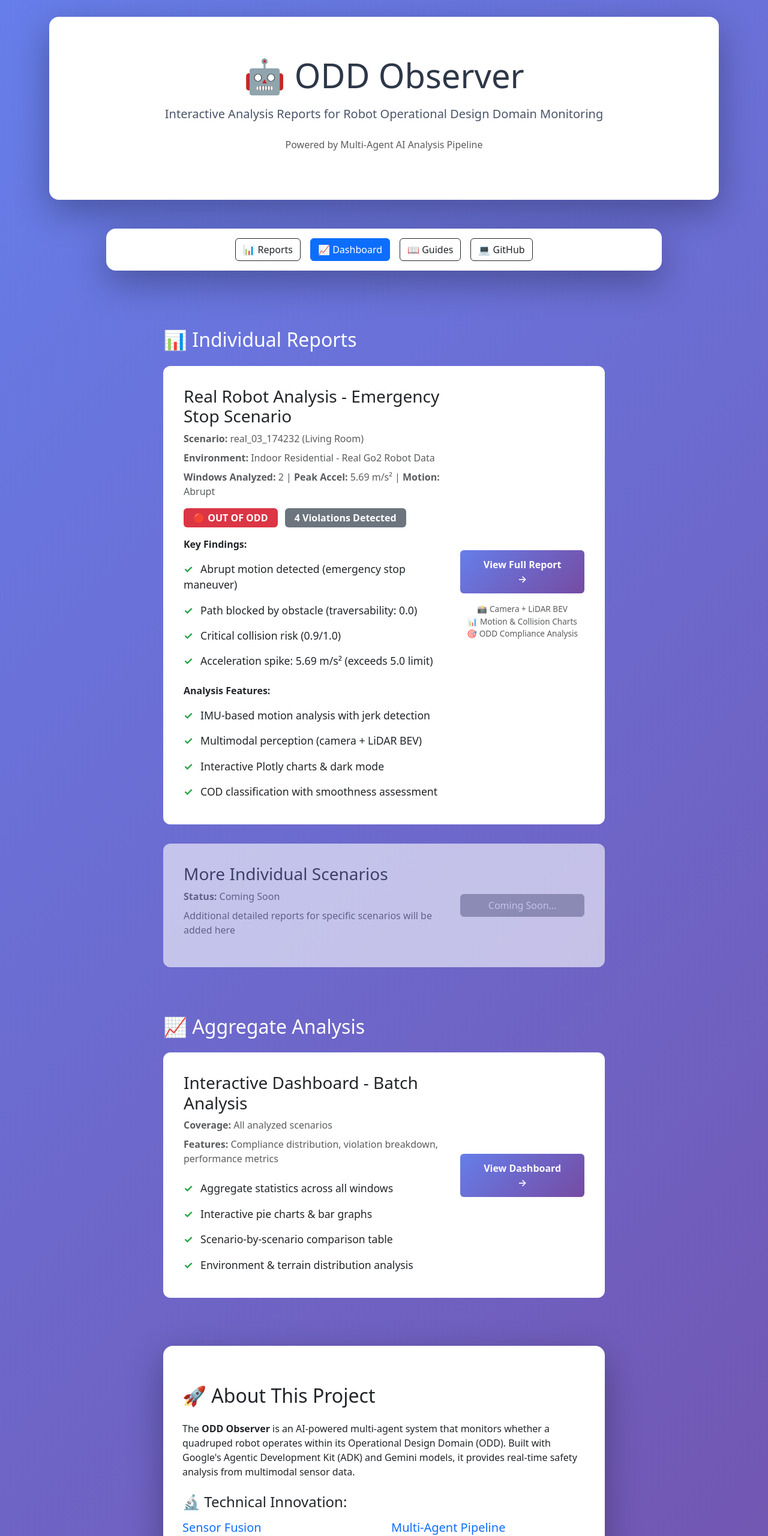
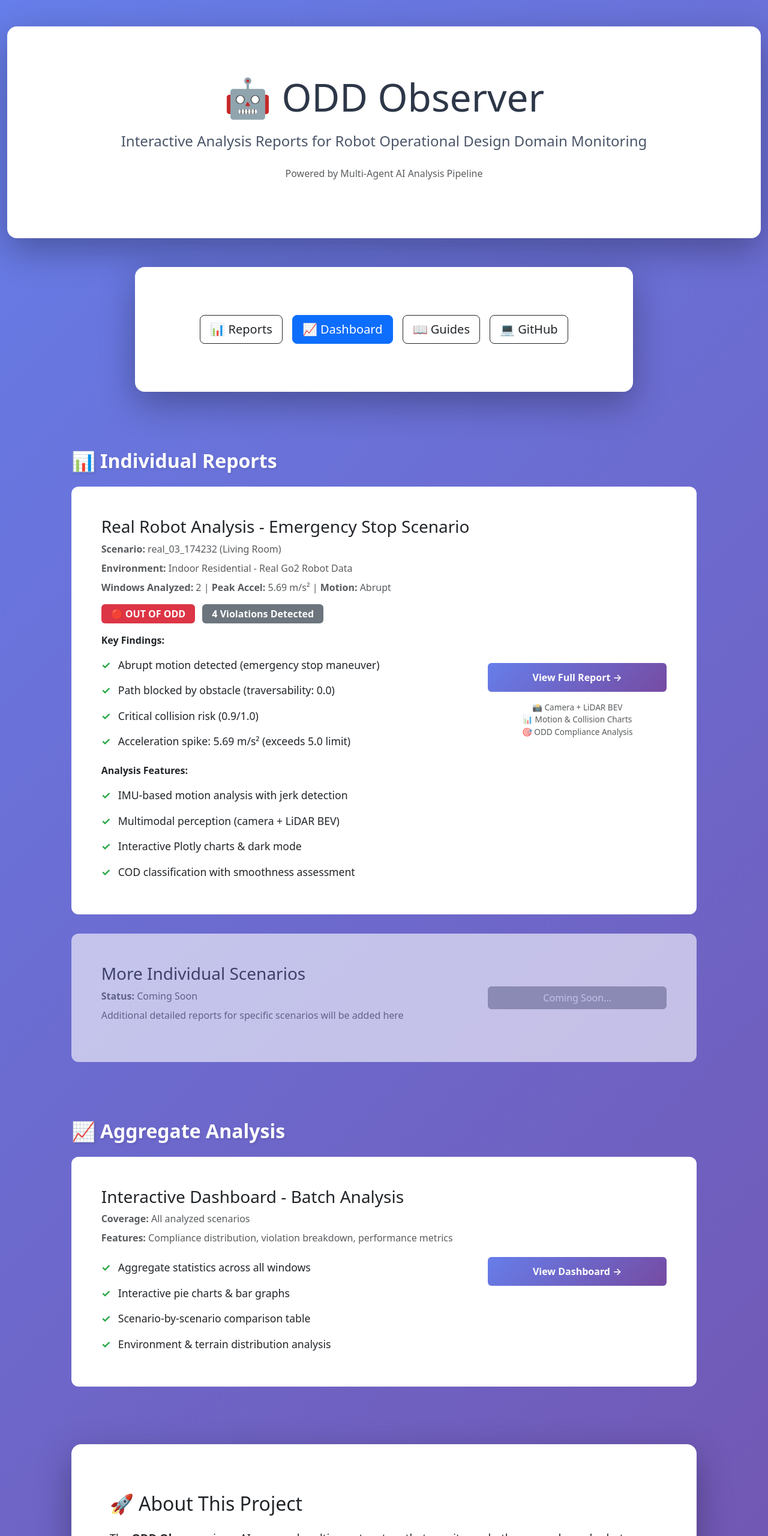
Before and after one commit to danmartinez78/go2-odd-observer, a plain HTML site: page docs/index.html in a window 1280 px wide. Shown: the part 20-2580 px from the top of the page at 60% size. Drawn offline with nearby package versions, Linux system fonts and the light colour scheme.

Commit message:
feat: desktop-optimized layout for GitHub Pages
- Wider containers (1400px @ 1200px, 1600px @ 1600px)
- Larger hero sections with increased padding on desktop
- Improved typography scaling (4rem headers, 1.5rem lead)
- Multi-column feature grids for better desktop use
- Enhanced spacing between sections (4rem margins)
- Larger navigation buttons (btn-lg)
- Professional section headers with text shadow
- Responsive breakpoints for xl/lg/md screens

```diff
--- a/docs/index.html
+++ b/docs/index.html
@@ -10,7 +10,40 @@
         body {
             background: linear-gradient(135deg, #667eea 0%, #764ba2 100%);
             min-height: 100vh;
-            padding: 3rem 0;
+            padding: 2rem 0;
+        }
+
+        /* Desktop optimizations */
+        @media (min-width: 1200px) {
+            body {
+                padding: 4rem 0;
+            }
+
+            .container {
+                max-width: 1400px;
+            }
+
+            .hero {
+                padding: 5rem 4rem !important;
+            }
+
+            .report-card {
+                padding: 3rem !important;
+            }
+
+            h1.display-4 {
+                font-size: 4rem !important;
+            }
+
+            .lead {
+                font-size: 1.5rem !important;
+            }
+        }
+
+        @media (min-width: 1600px) {
+            .container {
+                max-width: 1600px;
+            }
         }
 
         .hero {
@@ -86,6 +119,30 @@
             font-weight: bold;
             margin-right: 0.5rem;
         }
+
+        /* Multi-column layouts for desktop */
+        @media (min-width: 992px) {
+            .feature-grid {
+                column-count: 2;
+                column-gap: 2rem;
+            }
+
+            .feature-grid .feature-list {
+                break-inside: avoid;
+            }
+        }
+
+        /* Section headers */
+        .section-header {
+            font-weight: 700;
+            text-shadow: 2px 2px 4px rgba(0, 0, 0, 0.1);
+            margin-bottom: 2rem;
+        }
+
+        /* Improved spacing */
+        .content-section {
+            margin-bottom: 4rem;
+        }
     </style>
 </head>
 
@@ -99,23 +156,24 @@
         </div>
 
         <!-- Navigation -->
-        <div class="row mb-5">
-            <div class="col-md-10 offset-md-1">
+        <div class="row mb-5 content-section">
+            <div class="col-12 col-lg-10 offset-lg-1 col-xl-8 offset-xl-2">
                 <div class="hero p-3">
                     <div class="d-flex justify-content-center gap-3 flex-wrap">
-                        <a href="#reports" class="btn btn-outline-dark">📊 Reports</a>
-                        <a href="dashboard.html" class="btn btn-primary">📈 Dashboard</a>
-                        <a href="guides/GETTING_STARTED.md" class="btn btn-outline-dark">📖 Guides</a>
-                        <a href="https://github.com/danmartinez78/go2-odd-observer" class="btn btn-outline-dark">💻 GitHub</a>
+                        <a href="#reports" class="btn btn-outline-dark btn-lg">📊 Reports</a>
+                        <a href="dashboard.html" class="btn btn-primary btn-lg">📈 Dashboard</a>
+                        <a href="guides/GETTING_STARTED.md" class="btn btn-outline-dark btn-lg">📖 Guides</a>
+                        <a href="https://github.com/danmartinez78/go2-odd-observer" class="btn btn-outline-dark btn-lg">💻
+                            GitHub</a>
                     </div>
                 </div>
             </div>
         </div>
 
         <!-- Available Reports -->
-        <div class="row" id="reports">
-            <div class="col-md-8 offset-md-2">
-                <h2 class="text-white mb-4">📊 Individual Reports</h2>
+        <div class="row content-section" id="reports">
+            <div class="col-12 col-lg-10 offset-lg-1">
+                <h2 class="text-white mb-4 section-header">📊 Individual Reports</h2>
 
                 <!-- Demo Report Card -->
                 <div class="report-card">
@@ -123,8 +181,10 @@
                         <div class="col-md-8">
                             <h3>Real Robot Analysis - Emergency Stop Scenario</h3>
                             <p class="text-muted mb-2"><strong>Scenario:</strong> real_03_174232 (Living Room)</p>
-                            <p class="text-muted mb-2"><strong>Environment:</strong> Indoor Residential - Real Go2 Robot Data</p>
-                            <p class="text-muted mb-3"><strong>Windows Analyzed:</strong> 2 | <strong>Peak Accel:</strong> 5.69 m/s² | <strong>Motion:</strong> Abrupt</p>
+                            <p class="text-muted mb-2"><strong>Environment:</strong> Indoor Residential - Real Go2 Robot
+                                Data</p>
+                            <p class="text-muted mb-3"><strong>Windows Analyzed:</strong> 2 | <strong>Peak
+                                    Accel:</strong> 5.69 m/s² | <strong>Motion:</strong> Abrupt</p>
 
                             <div class="mb-3">
                                 <span class="badge badge-violation badge-status me-2">🔴 OUT OF ODD</span>
@@ -166,7 +226,8 @@
                         <div class="col-md-8">
                             <h3>More Individual Scenarios</h3>
                             <p class="text-muted mb-2"><strong>Status:</strong> Coming Soon</p>
-                            <p class="text-muted mb-3">Additional detailed reports for specific scenarios will be added here</p>
+                            <p class="text-muted mb-3">Additional detailed reports for specific scenarios will be added
+                                here</p>
                         </div>
                         <div class="col-md-4 text-center">
                             <button class="btn btn-secondary w-100" disabled>
@@ -179,16 +240,17 @@
         </div>
 
         <!-- Dashboard Section -->
-        <div class="row mt-5">
-            <div class="col-md-8 offset-md-2">
-                <h2 class="text-white mb-4">📈 Aggregate Analysis</h2>
+        <div class="row content-section">
+            <div class="col-12 col-lg-10 offset-lg-1">
+                <h2 class="text-white mb-4 section-header">📈 Aggregate Analysis</h2>
 
                 <div class="report-card">
                     <div class="row align-items-center">
                         <div class="col-md-8">
                             <h3>Interactive Dashboard - Batch Analysis</h3>
                             <p class="text-muted mb-2"><strong>Coverage:</strong> All analyzed scenarios</p>
-                            <p class="text-muted mb-3"><strong>Features:</strong> Compliance distribution, violation breakdown, performance metrics</p>
+                            <p class="text-muted mb-3"><strong>Features:</strong> Compliance distribution, violation
+                                breakdown, performance metrics</p>
 
                             <ul class="feature-list mb-0">
                                 <li>Aggregate statistics across all windows</li>
@@ -208,21 +270,21 @@
         </div>
 
         <!-- About Section -->
-        <div class="row mt-5">
-            <div class="col-md-8 offset-md-2">
+        <div class="row content-section">
+            <div class="col-12 col-lg-10 offset-lg-1">
                 <div class="hero">
                     <h2 class="mb-4">🚀 About This Project</h2>
-                    <p class="mb-3">
+                    <p class="mb-4" style="font-size: 1.15rem;">
                         The <strong>ODD Observer</strong> is an AI-powered multi-agent system that monitors whether a
                         quadruped robot operates within its Operational Design Domain (ODD). Built with Google's
                         Agentic Development Kit (ADK) and Gemini models, it provides real-time safety analysis
                         from multimodal sensor data.
                     </p>
 
-                    <h4 class="mt-4 mb-3">🔬 Technical Innovation:</h4>
-                    <div class="row mb-4">
-                        <div class="col-md-6">
-                            <h5 class="text-primary">Sensor Fusion</h5>
+                    <h4 class="mt-5 mb-4">🔬 Technical Innovation:</h4>
+                    <div class="row mb-5">
+                        <div class="col-lg-6 mb-4">
+                            <h5 class="text-primary mb-3">Sensor Fusion</h5>
                             <ul class="feature-list">
                                 <li>Camera + LiDAR BEV analysis (gemini-2.5-pro)</li>
                                 <li>IMU-based motion with jerk detection</li>
@@ -230,8 +292,8 @@
                                 <li>Odometry-independent (works with real robots)</li>
                             </ul>
                         </div>
-                        <div class="col-md-6">
-                            <h5 class="text-primary">Multi-Agent Pipeline</h5>
+                        <div class="col-lg-6 mb-4">
+                            <h5 class="text-primary mb-3">Multi-Agent Pipeline</h5>
                             <ul class="feature-list">
                                 <li>8 specialized agents (perception, motion, collision, etc.)</li>
                                 <li>Natural language ODD specification</li>
@@ -241,17 +303,18 @@
                         </div>
                     </div>
 
-                    <h4 class="mt-4 mb-3">✨ Key Features:</h4>
-                    <div class="row">
-                        <div class="col-md-6">
+                    <h4 class="mt-5 mb-4">✨ Key Features:</h4>
+                    <div class="feature-grid mb-4">
+                        <div>
                             <ul class="feature-list">
-                                <li><strong>Motion Smoothness Analysis</strong> - Jerk-based abrupt motion detection</li>
+                                <li><strong>Motion Smoothness Analysis</strong> - Jerk-based abrupt motion detection
+                                </li>
                                 <li><strong>Terrain Classification</strong> - Distinguishes surface vs elevation</li>
                                 <li><strong>Real Robot Validation</strong> - Tested on Unitree Go2</li>
                                 <li><strong>Data-Driven Thresholds</strong> - 5.0 m/s² from 100 production windows</li>
                             </ul>
                         </div>
-                        <div class="col-md-6">
+                        <div>
                             <ul class="feature-list">
                                 <li><strong>Interactive Reports</strong> - Plotly charts & dark mode</li>
                                 <li><strong>Aggregate Dashboard</strong> - Batch analysis visualization</li>
```
